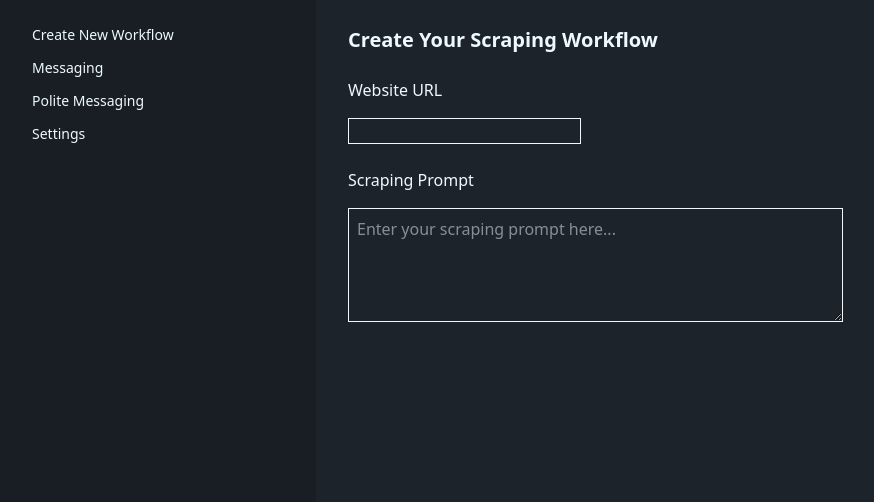
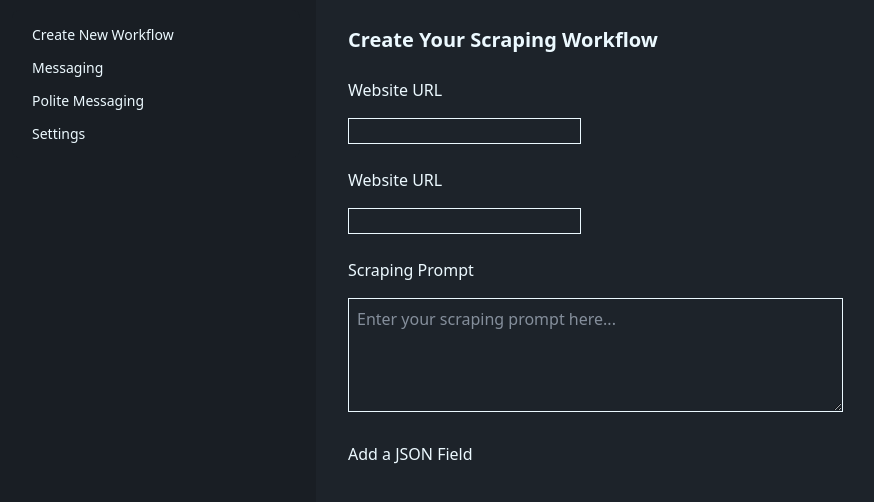
Before and after one commit to FerretCode/scavenger, a plain HTML site: page views/index.html in a window 1280 px wide. Shown: the part 70-572 px from the top of the page, without its empty margins (4-878 px from the left). Drawn offline with nearby package versions, Linux system fonts and the light colour scheme.

Commit message:
added the cron input field

```diff
--- a/views/index.html
+++ b/views/index.html
@@ -41,19 +41,28 @@
           </div>
           <input type="text" id="websiteInput" required>
         </div>
+        <br>
 
+        <div>
+          <div class="pb-4">
+            <label for="cronInput" id="cronInputLabel">Website URL</label>
+          </div>
+          <input type="text" id="cronInput" required>
+        </div>
         <br>
+
         <div>
           <div class="pb-4">
             <label for="prmoptInput" id="promptInputLabel">Scraping Prompt</label>
           </div>
           <textarea rows="4" cols="50" class="p-2" placeholder="Enter your scraping prompt here..."></textarea>
         </div>
+        <br>
 
+        <div>
+          <label for="fieldAddition">Add a JSON Field</label>
+        </div>
         <br>
-        <div>
-
-        </div>
       </form>
 
       <!-- <h2 class="text-2xl font-bold">Welcome to Scavenger</h2>
@@ -61,6 +70,7 @@
     </div>
   </div>
 
+  <!-- script to change the content shown in the content box -->
   <script>
     // Function to display dynamic content based on the selected menu item
     function showContent(contentType) {
```
